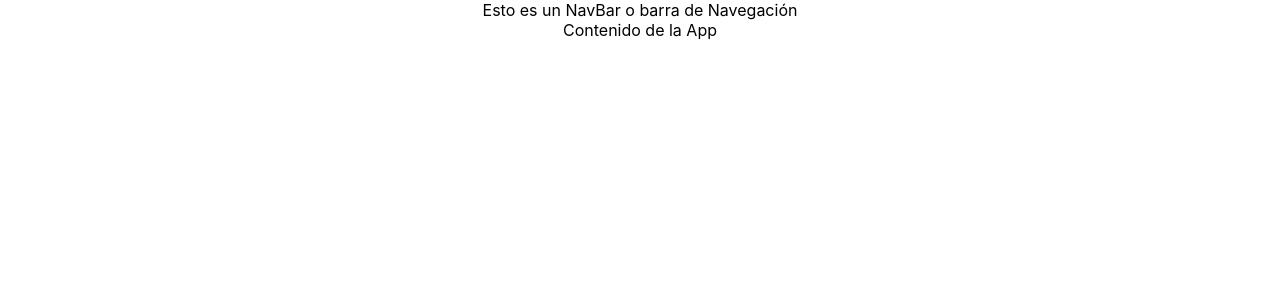
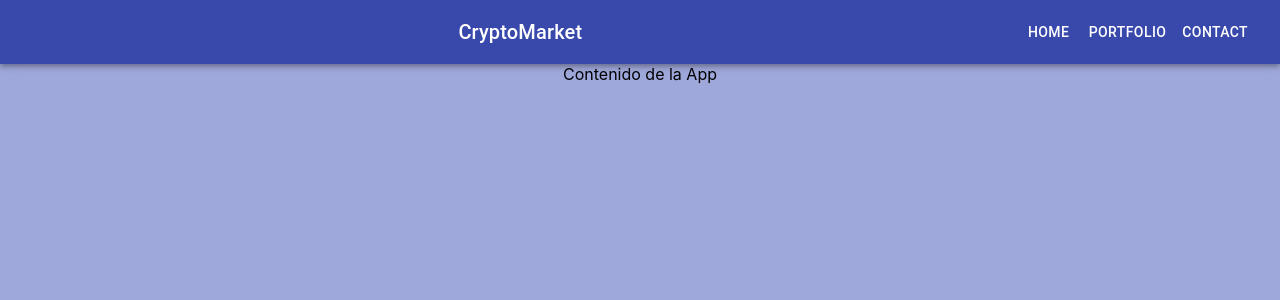
Before and after one commit to joshielcacciavillani/CryptoMarket_Cacciavillani, a React (Create React App) app in the folder cryptomarket/: page / in a window 1280 px wide. Shown: the top 300 px of the page. Built offline with nearby package versions, Linux system fonts and the light colour scheme.

Commit message:
Add NavBar and Material UI

```diff
--- a/cryptomarket/package.json
+++ b/cryptomarket/package.json
@@ -3,6 +3,9 @@
   "version": "0.1.0",
   "private": true,
   "dependencies": {
+    "@emotion/react": "^11.9.0",
+    "@emotion/styled": "^11.8.1",
+    "@mui/material": "^5.8.0",
     "@testing-library/jest-dom": "^5.16.4",
     "@testing-library/react": "^13.2.0",
     "@testing-library/user-event": "^13.5.0",
--- a/cryptomarket/src/components/NavBar/NavBar.css
+++ b/cryptomarket/src/components/NavBar/NavBar.css
@@ -0,0 +1,5 @@
+.navBar {
+  list-style-type: none;
+  margin: 0;
+  padding: 0;
+}
--- a/cryptomarket/src/components/NavBar/NavBar.js
+++ b/cryptomarket/src/components/NavBar/NavBar.js
@@ -1,6 +1,23 @@
+import "./NavBar.css";
+import AppBar from "@mui/material/AppBar";
+import Toolbar from "@mui/material/Toolbar";
+import Typography from "@mui/material/Typography";
+import Button from "@mui/material/Button";
+
 //los componentes se llaman Upper CammelCase
 const NavBar = () => {
-  return <div className='navBar'> Esto es un NavBar o barra de Navegación</div>;
+  return (
+    <AppBar position='static'>
+      <Toolbar style={{ backgroundColor: "#3949ab" }}>
+        <Typography variant='h6' component='div' sx={{ flexGrow: 1 }}>
+          CryptoMarket
+        </Typography>
+        <Button color='inherit'>Home</Button>
+        <Button color='inherit'>PortFolio</Button>
+        <Button color='inherit'>Contact</Button>
+      </Toolbar>
+    </AppBar>
+  );
 };
 
 export default NavBar;
--- a/cryptomarket/src/index.css
+++ b/cryptomarket/src/index.css
@@ -1,13 +1,12 @@
 body {
   margin: 0;
-  font-family: -apple-system, BlinkMacSystemFont, 'Segoe UI', 'Roboto', 'Oxygen',
-    'Ubuntu', 'Cantarell', 'Fira Sans', 'Droid Sans', 'Helvetica Neue',
-    sans-serif;
+  font-family: -apple-system, BlinkMacSystemFont, "Segoe UI", "Roboto", "Oxygen", "Ubuntu",
+    "Cantarell", "Fira Sans", "Droid Sans", "Helvetica Neue", sans-serif;
   -webkit-font-smoothing: antialiased;
   -moz-osx-font-smoothing: grayscale;
+  background-color: #9fa8da;
 }
 
 code {
-  font-family: source-code-pro, Menlo, Monaco, Consolas, 'Courier New',
-    monospace;
+  font-family: source-code-pro, Menlo, Monaco, Consolas, "Courier New", monospace;
 }
```
Also changed, not shown: 1 other file (tests, documents, lock files or other folders).
